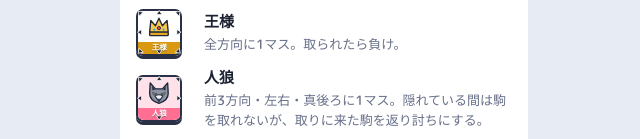
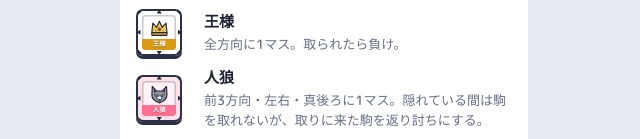
Before and after one commit to koharu-arai/jinro-shogi, a plain HTML site: page index.html in a window 1280 px wide. Shown: the part 795-934 px from the top of the page, 316-956 px from the left. Drawn offline with Linux system fonts and the light colour scheme; a web font is replaced by a local one.

Commit message:
矢印が名前の帯に重ならないよう駒のレイアウトを調整
Co-Authored-By: Claude Opus 5.5 <noreply@anthropic.com>
Claude-Session: https://claude.ai/code/session_01Pv5mkBPR1WE513tmgwj8ot

```diff
--- a/app.js
+++ b/app.js
@@ -85,15 +85,15 @@ const ICON={
 const BAND={king:'#d99a12',wolf:'#ff6f93',villager:'#b8733a',seer:'#6a4fd0',hunter:'#d9692a',knight:'#5f7894'};
 function arrows(t){
   return'<svg class="arw" viewBox="0 0 100 100" aria-hidden="true">'+T[t].m.map(([dy,dx])=>{
-    const x=50+dx*41,y=50+dy*41,ang=Math.atan2(dx,-dy)*180/Math.PI;
-    return`<path transform="translate(${x} ${y}) rotate(${ang})" d="M0 -6 L6 3 L-6 3 Z" fill="${D}" stroke="#fff" stroke-width="1.6" stroke-linejoin="round"/>`;
+    const x=50+dx*43.5,y=50+dy*43.5,ang=Math.atan2(dx,-dy)*180/Math.PI;
+    return`<path transform="translate(${x} ${y}) rotate(${ang})" d="M0 -5 L5.5 3 L-5.5 3 Z" fill="${D}" stroke-linejoin="round"/>`;
   }).join('')+'</svg>';
 }
 function tile(type,{enemy=false,hidden=false,wolf='hid'}={}){
   if(hidden)return`<span class="pc hidden enemy" aria-label="正体不明の駒"><svg class="back" viewBox="0 0 48 48" aria-hidden="true"><text x="24" y="36" text-anchor="middle" font-size="34" font-weight="800" fill="currentColor" font-family="sans-serif">?</text></svg></span>`;
   const w=type==='wolf'?(wolf==='open'?' wolf-open':' wolf-hid'):'';
   const band=type==='wolf'&&wolf==='open'?'var(--wolf-open)':BAND[type];
-  return`<span class="pc${w}${enemy?' enemy':''}" style="--band:${band}" aria-label="${T[type].nm}"><svg class="ico" viewBox="0 0 48 48" aria-hidden="true">${ICON[type]}</svg><span class="band">${T[type].nm}</span>${arrows(type)}</span>`;
+  return`<span class="pc${w}${enemy?' enemy':''}" style="--band:${band}" aria-label="${T[type].nm}"><span class="face"><svg class="ico" viewBox="0 0 48 48" aria-hidden="true">${ICON[type]}</svg><span class="band">${T[type].nm}</span></span>${arrows(type)}</span>`;
 }
 function boardHTML(G,v,{sel=null,interactive=false,reveal=false}={}){
   const tg=new Set();
--- a/style.css
+++ b/style.css
@@ -75,8 +75,9 @@ h1,h2{font-family:var(--font-d);font-weight:400;margin:0;text-wrap:balance}
 .pc.enemy{transform:rotate(180deg)}
 .pc.wolf-hid{background:var(--wolf-hid-bg)}
 .pc.wolf-open{background:var(--wolf-open-bg)}
-.pc .ico{width:60%;height:60%;margin-top:9%;flex:none}
-.pc .band{position:absolute;left:2px;right:2px;bottom:2px;height:25%;background:var(--band);color:#fff;font-weight:800;font-size:calc(var(--cell)*.14);line-height:1;display:grid;place-items:center;white-space:nowrap;text-shadow:0 1px 0 rgba(0,0,0,.3);border-radius:0 0 calc(var(--cell)*.11) calc(var(--cell)*.11)}
+.pc .face{position:absolute;inset:13%;border-radius:calc(var(--cell)*.07);overflow:hidden;display:flex;flex-direction:column;align-items:center;background:rgba(255,255,255,.55);box-shadow:inset 0 0 0 1.5px rgba(35,40,56,.25)}
+.pc .ico{width:78%;height:66%;margin-top:4%;flex:none}
+.pc .band{position:absolute;left:0;right:0;bottom:0;height:30%;background:var(--band);color:#fff;font-weight:800;font-size:calc(var(--cell)*.12);line-height:1;display:grid;place-items:center;white-space:nowrap;text-shadow:0 1px 0 rgba(0,0,0,.3)}
 .pc .arw{position:absolute;inset:0;width:100%;height:100%;pointer-events:none}
 .pc.hidden{background:var(--enemy);color:var(--enemy-ink);justify-content:center}
 .pc.hidden .back{width:62%;height:62%;opacity:.35}
```
